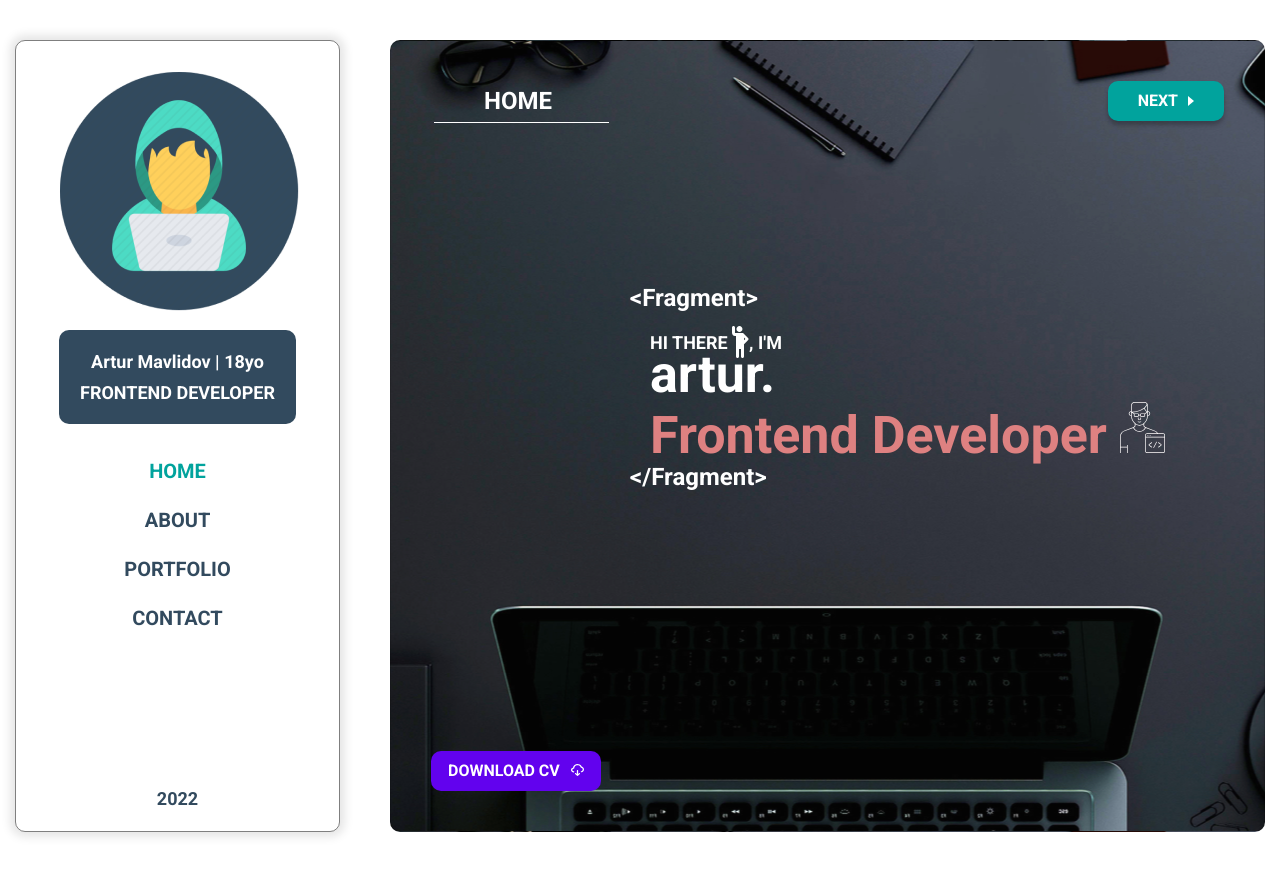
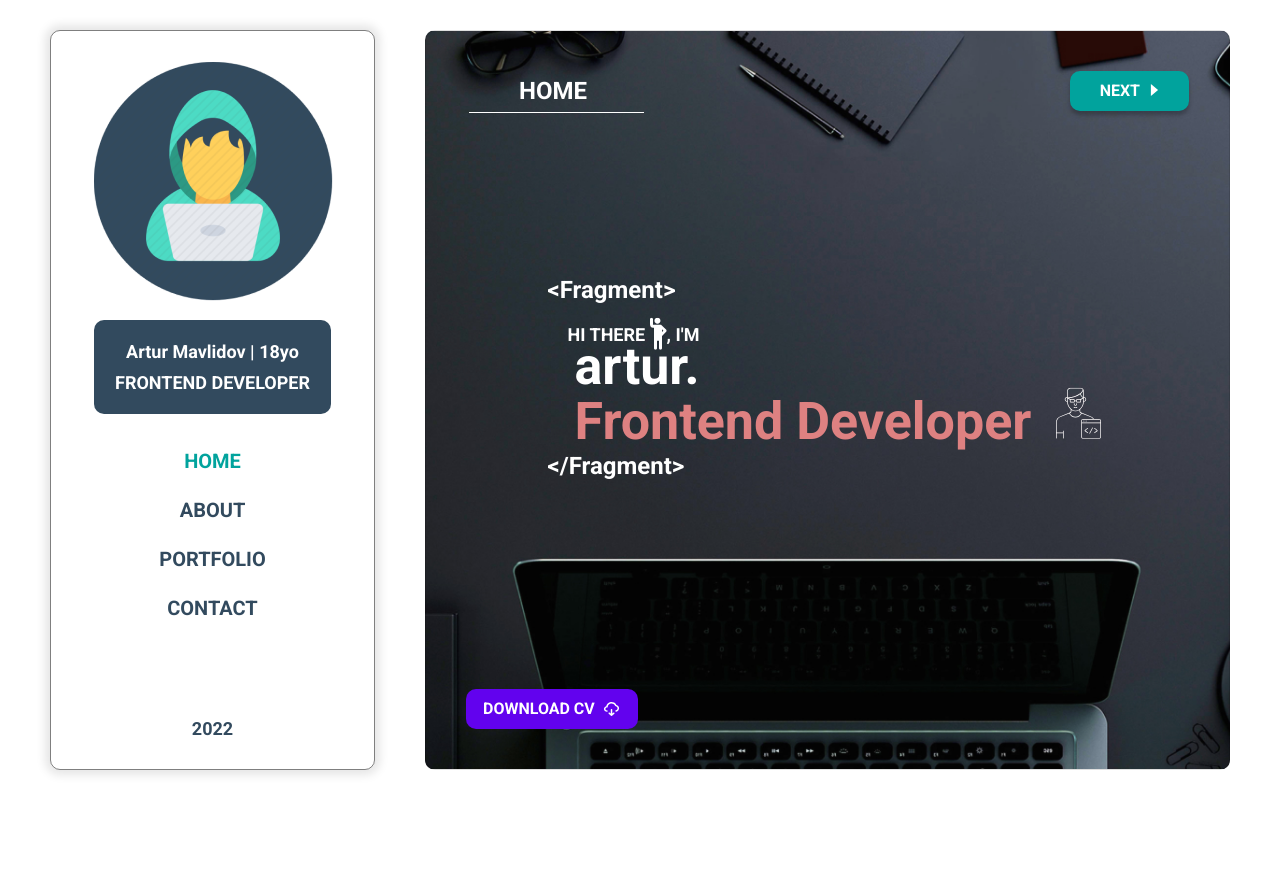
Before and after one commit to ArturMavlidov/Portfolio, a React (Create React App) app: page / in a window 1280 px wide. After the commit the page ends 800 px from the top, so only its background shows below. Built offline with nearby package versions, Linux system fonts and the light colour scheme.

Commit message:
Refactor styles

```diff
--- a/src/assets/scss/style.scss
+++ b/src/assets/scss/style.scss
@@ -8,9 +8,25 @@
 
 body {
   margin: 0;
-  font-family: 'Roboto', sans-serif;
+  font-family: "Roboto", sans-serif;
   font-size: 18px;
   font-weight: 700;
+}
+
+#root {
+  height: 100%;
+}
+
+.container {
+  display: flex;
+  justify-content: center;
+  width: 100%;
+  height: 100vh;
+  padding: 70px 50px;
+
+  @media(max-height: 1000px) {
+    padding: 30px 50px;
+  }
 }
 
 h1,
@@ -51,15 +67,3 @@ input {
   border: none;
   outline: none;
 }
-
-.container {
-  display: flex;
-  padding: 80px 15px;
-  width: 100%;
-  max-width: 1478px;
-  margin: 0 auto;
-
-  @media (max-height: 800px) {
-    padding: 40px 15px;
-  }
-}
--- a/src/components/Page/index.module.scss
+++ b/src/components/Page/index.module.scss
@@ -1,12 +1,17 @@
 .page {
-  width: 1058px;
+  width: 70%;
+  max-width: 1440px;
   padding: 40px;
+  min-height: 730px;
 
   border: 1px solid rgba(0, 0, 0, 0.125);
   border-radius: 10px;
 }
 
 .pageBtn {
+  display: flex;
+  align-items: center;
+
   padding: 12px 17px;
 
   position: absolute;
--- a/src/components/Sidebar/index.module.scss
+++ b/src/components/Sidebar/index.module.scss
@@ -1,13 +1,17 @@
 .sidebar {
   display: flex;
   flex-direction: column;
+  align-items: center;
 
-  max-width: 400px;
-  max-height: 792px;
+  width: 22%;
+  max-width: 550px;
   min-width: 325px;
-  min-height: 600px;
+  height: 100%;
+  min-height: 730px;
   padding: 30px 43px;
   margin-right: 50px;
+
+  position: relative;
 
   border: 1px solid rgba(0, 0, 0, 0.5);
   border-radius: 10px;
@@ -18,6 +22,7 @@
 }
 
 .sidebarInformation {
+  width: 100%;
   padding: 21px;
   margin: 15px 0 35px;
   background-color: #324a5e;
@@ -31,7 +36,6 @@
 }
 
 .sidebarNav {
-  margin-bottom: 158px;
   font-size: 20px;
   text-align: center;
   text-transform: uppercase;
@@ -47,6 +51,8 @@
 }
 
 .sidebarDate {
+  position: absolute;
+  bottom: 30px;
   text-align: center;
   color: #324a5e;
 }
--- a/src/containers/Home/index.jsx
+++ b/src/containers/Home/index.jsx
@@ -18,7 +18,8 @@ const Home = memo(() => {
           artur.
           <br />
           <span>
-            Frontend Developer <HomeIcon />
+            Frontend Developer
+            <HomeIcon className={styles.homeIcon} />
           </span>
         </div>
         <span className={styles.fragment}>{`</Fragment>`}</span>
--- a/src/containers/Home/index.module.scss
+++ b/src/containers/Home/index.module.scss
@@ -1,24 +1,42 @@
 .home {
   position: relative;
   color: #fff;
-  background: url(../../assets/img/home.jpg) center top;
+  background: url(../../assets/img/home.jpg) center top no-repeat;
+  background-size: cover;
 }
 
 .homeContent {
-  margin-top: 163px;
-  margin-left: 199px;
+  min-width: 680px;
 
-  @media (max-width: 1230px) {
-    margin-left: 150px;
+  position: absolute;
+  top: 50%;
+  left: 50%;
+  transform: translate(-50%, -60%);
+
+  @media (max-width: 1345px) {
+    min-width: 560px;
   }
 
-  @media (max-width: 1175px) {
-    margin-left: 120px;
+  @media (max-width: 1150px) {
+    min-width: 520px;
+  }
+
+  @media (max-width: 1110px) {
+    min-width: 490px;
   }
 }
 
 .fragment {
   font-size: 24px;
+
+  &:last-child {
+    position: relative;
+    top: -3px;
+
+    @media (max-width: 1110px) {
+      top: -6px;
+    }
+  }
 }
 
 .greeting {
@@ -42,7 +60,6 @@
   line-height: 1.04;
 
   @media (max-width: 1345px) {
-    margin-left: 20px;
     font-size: 52px;
   }
 
@@ -56,5 +73,15 @@
 }
 
 .name span {
+  position: relative;
+  top: -6px;
   color: #de8181;
+
+  @media (max-width: 1110px) {
+    top: -12px;
+  }
 }
+
+.homeIcon {
+  margin-left: 25px;
+}
```
Also changed, not shown: src/assets/img/arrow-right.svg, src/assets/img/button-icon.svg, src/components/Button/index.module.scss (line endings or trailing spaces).
